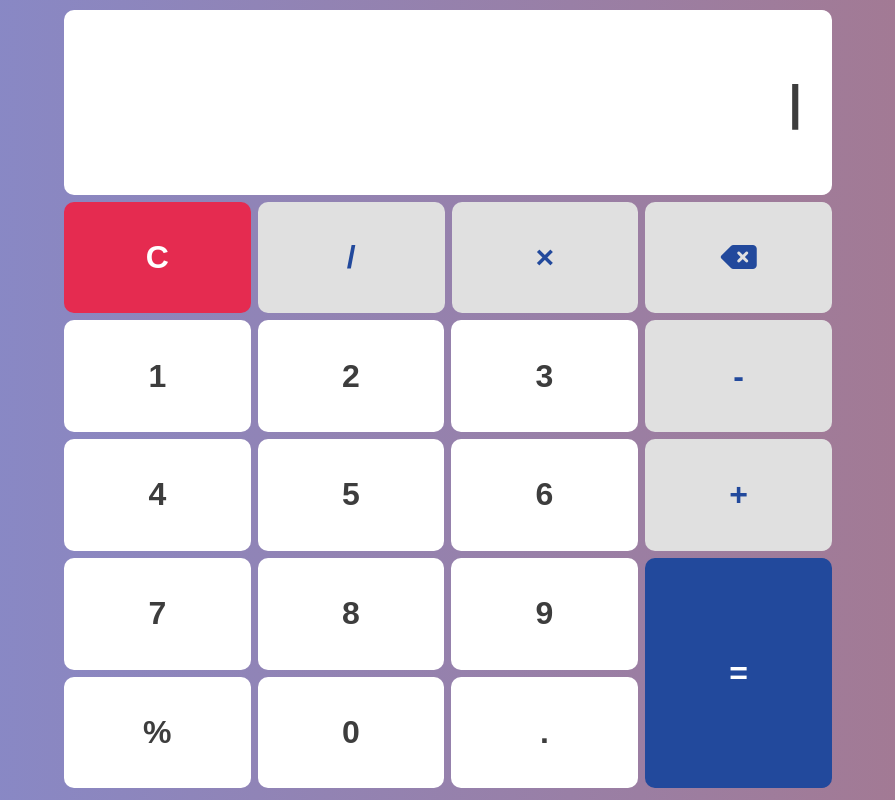
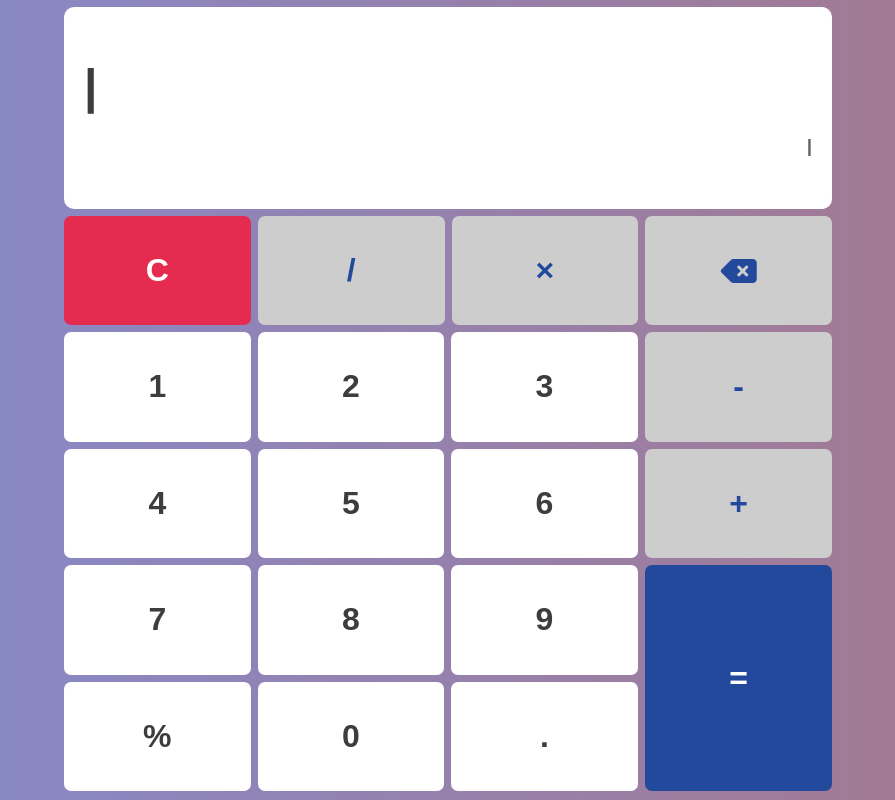
Before and after one commit to AthulSPrakash/Simple_calculator, a React (Create React App) app: page / in a window 1280 px wide. Shown: the whole page, without its empty margins (192-1087 px from the left). Built offline with nearby package versions, Linux system fonts and the light colour scheme.

Commit message:
fixed overflow & positioning in the display

```diff
--- a/src/App.css
+++ b/src/App.css
@@ -2,9 +2,10 @@
   --main: rgb(34, 73, 156);
   --alt: #e52b50;
   --bg: #ffff;
-  --bg-alt: rgb(224, 224, 224);
+  --bg-alt: rgb(206, 205, 205);
   --border: transparent;
   --text: rgb(61, 61, 61);
+  --text-r: rgb(102, 102, 102);
   --text-alt: #ffff;
 }
 * {
@@ -17,7 +18,7 @@ body {
   width: 100vw;
   height: 100vh;
   background: linear-gradient(to right, rgb(131, 139, 207), rgb(168, 119, 138));
-  padding: 10px;
+  padding: 7px;
 }
 #root {
   display: flex;
@@ -26,7 +27,7 @@ body {
 }
 .pad {
   width: 100%;
-  height: 97.3vh;
+  height: 98vh;
   display: grid;
   grid-template-columns: repeat(4, 1fr);
   grid-template-rows: minmax(50px, auto);
@@ -50,14 +51,11 @@ body {
   font-weight: 600;
   font-size: 2rem;
   color: var(--text);
-  border-radius: 10px;
+  border-radius: 7px;
   cursor: pointer;
   border: 0;
   outline: 0;
   padding: 20px;
-}
-.pad-item:hover {
-  filter: brightness(85%);
 }
 .display {
   width: 100%;
@@ -69,20 +67,28 @@ body {
   cursor: pointer;
   border: 0;
   outline: 0;
-  padding: 30px;
+  padding: 30px 20px;
   grid-area: a;
   background: var(--bg);
   display: flex;
-  align-items: center;
-  justify-content: space-between;
+  flex-direction: column;
+  justify-content: space-evenly;
 }
 #input{
-  text-align: right;
+  text-align: start;
+  overflow-x: auto;
+}
+#input::-webkit-scrollbar {
+  display: none;
 }
 #output{
   font-size: 1.2rem;
-  color: var(--main);
-  font-weight: 300;
+  color: var(--text-r);
+  text-align: end;
+  overflow-x: auto;
+}
+#output::-webkit-scrollbar {
+  display: none;
 }
 /* .misc {
   grid-area: b;
--- a/src/App.js
+++ b/src/App.js
@@ -68,8 +68,8 @@ const App = () => {
   return (
     <div className="pad">
       <div className="display">
-        <span id="output">{result ? '('+ result +')': ''}</span>
-        <span id="input">{calc || '|'}</span>
+        <div id="input">{calc || '|'}</div>
+        <div id="output">{result ? result : '|'}</div>
       </div>
       {/* <div className="misc">
         <button className="pad-item" onClick={() => updateCalc("^(2)")}>
```
